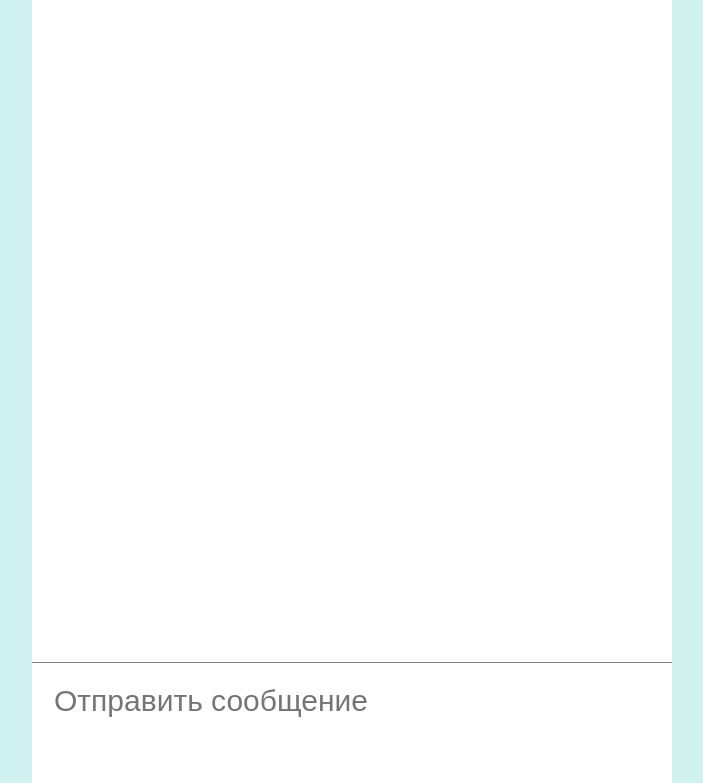
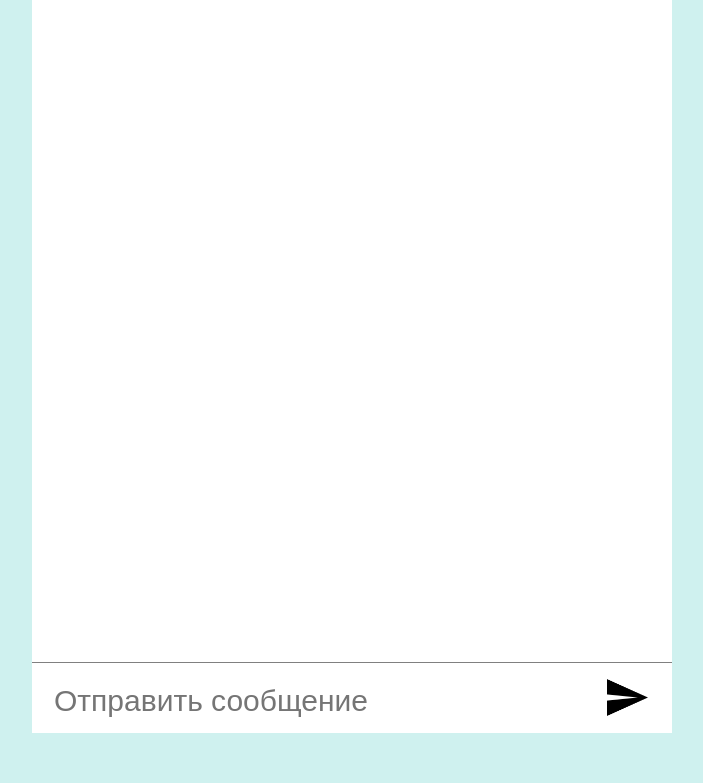
Before and after one commit to thebluekit/assistant, a plain HTML site: page front/index.html in a window 1280 px wide. Shown: the part 67-850 px from the top of the page, without its empty margins (288-991 px from the left). After the commit the page ends 800 px from the top, so only its background shows below. Drawn offline with Linux system fonts and the light colour scheme.

Commit message:
add better footer

```diff
--- a/front/index.html
+++ b/front/index.html
@@ -17,7 +17,12 @@
     </header>
     <div class="main-container"></div>
     <footer class="bottom-container">
-       <input placeholder="Отправить сообщение">
+        <div class="input-box">
+            <input placeholder="Отправить сообщение">
+        </div>
+        <div class="send-box" align="right">
+        	<img src="img/icons/sent.png" alt="">
+        </div>
     </footer>
 </body>
 
--- a/front/styles.css
+++ b/front/styles.css
@@ -28,13 +28,16 @@
      width: 50%;
      max-width: 700px;
 
-     height: 100%;
+     height: -moz-calc(100% - 50px);
+     height: -webkit-calc(100% - 50px);
+     height: -o-calc(100% - 50px);
+     height: calc(100% - 50px);
      background: #FFFFFF;
  }
 
  .bottom-container {
-     /*    display: flex;
-    flex-direction: row;*/
+     display: flex;
+     flex-direction: row;
 
      position: fixed;
      bottom: 0;
@@ -104,14 +107,41 @@
      margin-left: 10px;
  }
 
+ .input-box {
+     /*     display: inline;*/
+     width: 60%;
+     /*     border: 1px solid red;*/
+     height: 100%;
+     flex: 3;
+ }
 
- input {
+ .input-box input {
      border: 0;
      outline: 0;
      background: transparent;
      font-size: 30px;
-     width: 100%;
+     width: 90%;
      margin-top: 20px;
      margin-left: 20px;
-     /*  border-bottom: 1px solid black;*/
+     /*     border: 1px solid black;*/
  }
+
+ .send-box {
+     /*     display: inline;*/
+     flex: 1;
+     margin-right: 20px;
+     width: 40px;
+     /*     border: 1px solid black;*/
+ }
+
+ .send-box {
+     height: 100%;
+     margin-top: 10px;
+ }
+
+ .send-box img {
+     display: inline;
+     height: 70%;
+     background-color: #FFFFFF;
+     margin-left: 10px;
+ }
```
Also changed, not shown: front/img/icons/sent.png (added).
